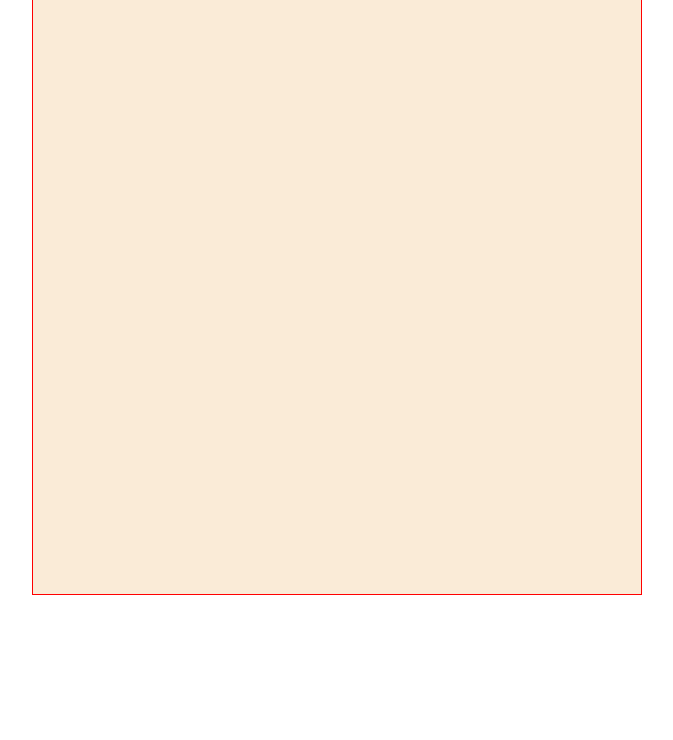
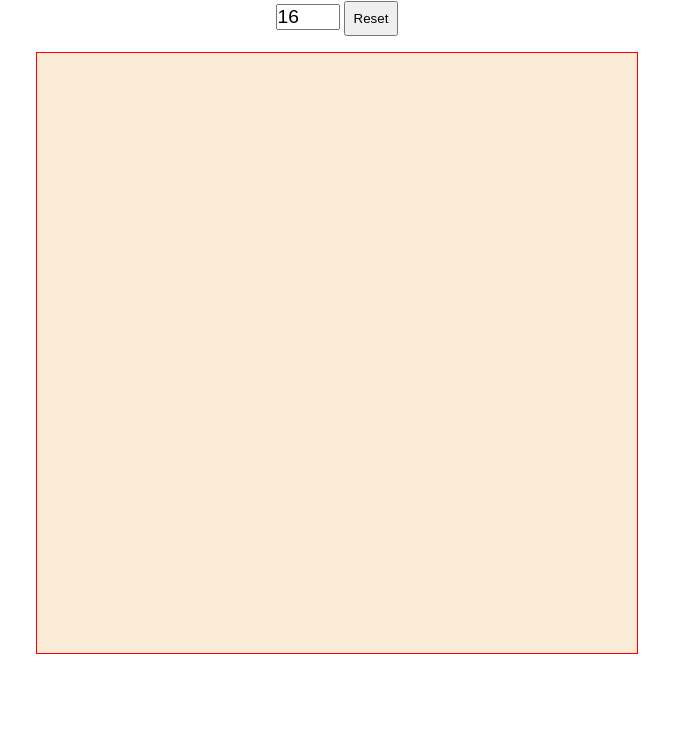
Before and after one commit to scGetStuff/top-f-etch-a-sketch, a plain HTML site: page index.html in a window 1280 px wide. Shown: the part 60-800 px from the top of the page, without its empty margins (303-976 px from the left). Drawn offline with Linux system fonts and the light colour scheme.

Commit message:
reset grid size by user input

```diff
--- a/index.html
+++ b/index.html
@@ -13,7 +13,11 @@
 <body>
 
     <h1>Etch-a-Sketch</h1>
-
+    <div class="reset">
+        <label for="size"></label>
+        <input id="size" type="number" max="100" value="16">
+        <button class="p1">Reset</button>
+    </div>
     <div class="container"></div>
 
 </body>
--- a/script.js
+++ b/script.js
@@ -1,7 +1,10 @@
 "use strict"
 
 const container = document.querySelector(".container");
-const GRID_SIZE = 16;
+const sizeInput = document.querySelector("#size");
+const resetBtn = document.querySelector(".reset button");
+resetBtn.addEventListener('click', resetGrid);
+let gridSize = 1;
 // rather than truncate a fractional square size, let the grid adjust for rounding
 const CONTAINER_SIZE = 600;
 // TODO: this will be user input
@@ -12,9 +15,33 @@ let squareSize = 0;
 // will replace tempory css :hover thing i started with
 
 
+function resetGrid() {
+    while (container.firstChild) {
+        container.removeChild(container.firstChild);
+    }
+    createGrid();
+}
+
+function createGrid() {
+
+    gridSize = sizeInput.value;
+    updateSquareSize();
+
+    for (let row = 0; row < gridSize; row++)
+        createRow(container, row);
+}
+
+function updateSquareSize() {
+    squareSize = CONTAINER_SIZE / gridSize;
+    const rule = getSquareRule();
+    console.assert(rule)
+    rule.style.setProperty('width', `${squareSize}px`);
+    rule.style.setProperty('height', `${squareSize}px`);
+}
+
 // TODO: kind of hate this code, make it less dumb
 function getSquareRule() {
-    // TODO: assumption that there is only one sheet
+    // assumption that there is only one sheet
     console.assert(document.styleSheets.length === 1);
     const rules = document.styleSheets.item(0).cssRules;
     const len = rules.length
@@ -30,28 +57,12 @@ function getSquareRule() {
     return ret;
 }
 
-function updateSquareSize() {
-    squareSize = Math.round(CONTAINER_SIZE / GRID_SIZE);
-    // console.log({ squareSize });
-
-    const rule = getSquareRule();
-    console.assert(rule)
-    rule.style.setProperty('width', `${squareSize}px`);
-    rule.style.setProperty('height', `${squareSize}px`);
-}
-
-function createGrid() {
-    updateSquareSize();
-
-    for (let row = 0; row < GRID_SIZE; row++)
-        createRow(container, row);
-}
-
+// TODO: using dummy row to control wrap, should be a better way, want to try grid too
 function createRow(parentDiv, row) {
     const rowDiv = document.createElement('div');
     rowDiv.classList.add('row');
     rowDiv.dataset.row = row; // create custom data attribute on the element
-    for (let col = 0; col < GRID_SIZE; col++)
+    for (let col = 0; col < gridSize; col++)
         createCell(rowDiv, row, col);
     parentDiv.appendChild(rowDiv);
 }
--- a/styles.css
+++ b/styles.css
@@ -41,3 +41,16 @@ div.square:hover {
     display: flex;
     justify-content: space-evenly;
 }
+
+.reset {
+    margin: 1rem;
+}
+
+.reset input {
+    width: 4rem;
+    font-size: larger;
+}
+
+.p1 {
+    padding: 8px;
+}
```
